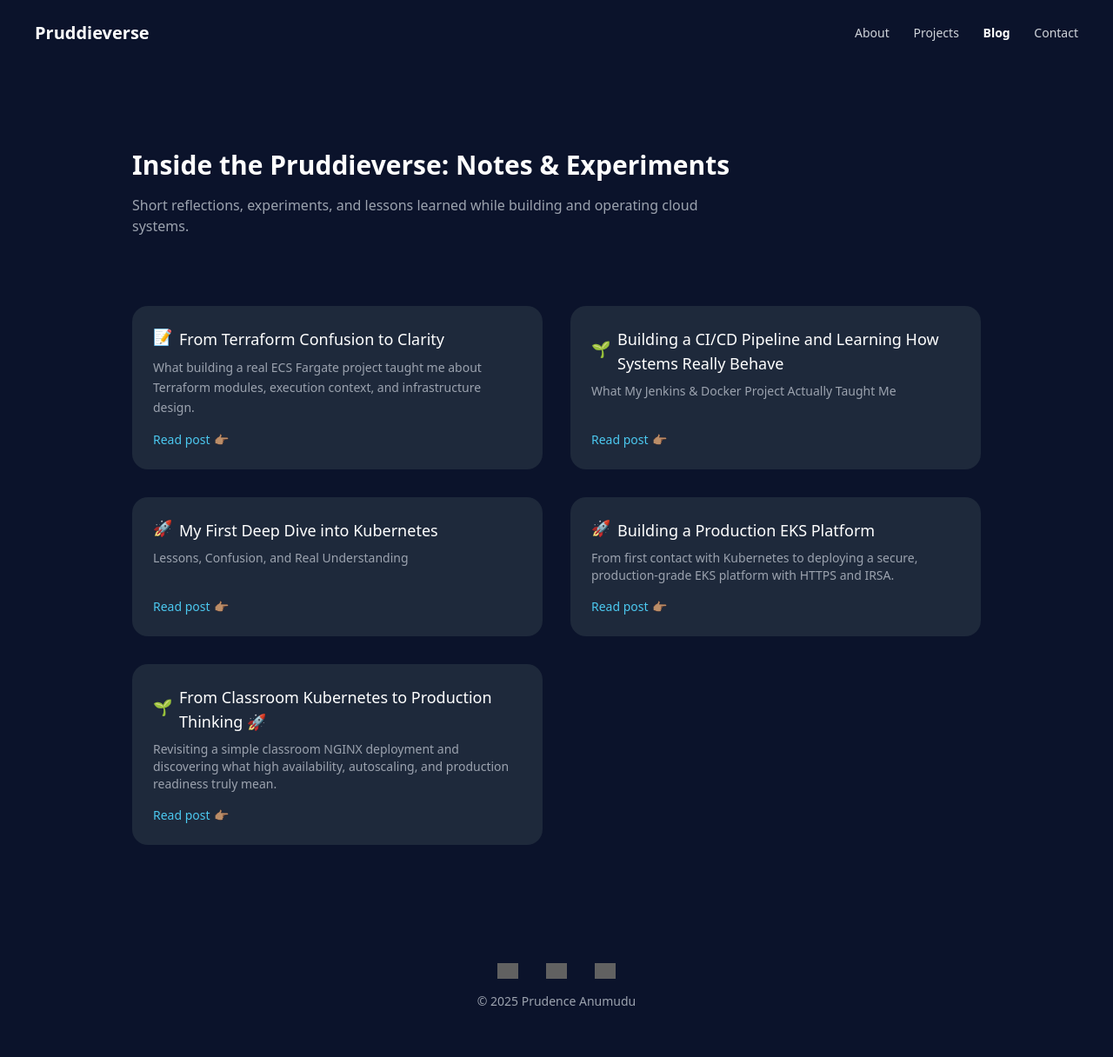
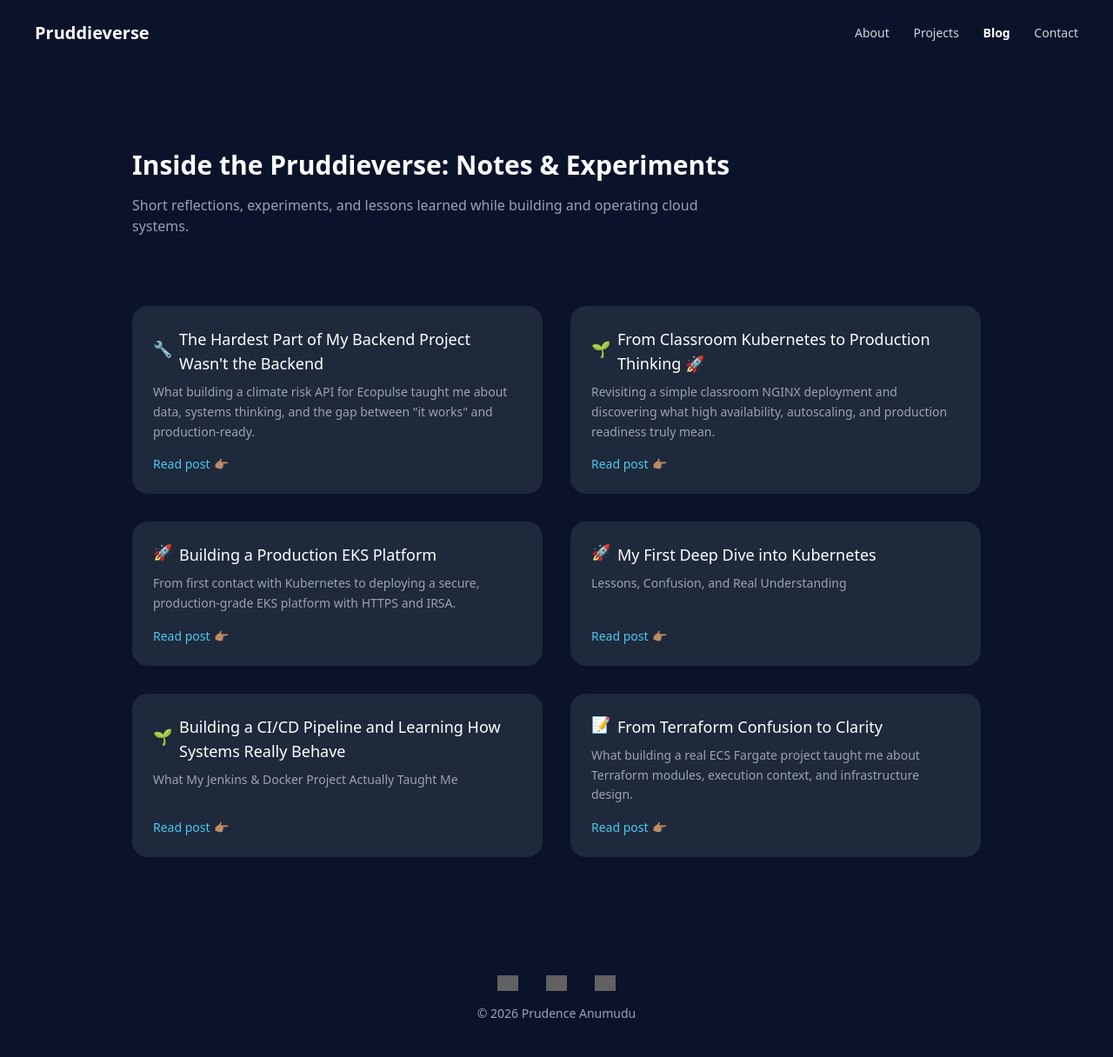
Before and after one commit to Cwendee/Cwendee.github.io, a Jekyll site: the page blog.html, which Jekyll copies as it is, in a window 1280 px wide. Shown: the whole page at 87% size. Built offline with Jekyll 4.4.1, drawn with Linux system fonts in a browser that asks for light colours; nearby versions of some CDN libraries; grey boxes are pictures that could not be loaded.

Commit message:
include the latest blog article and the latest blogg card for viewing

```diff
--- a/blog.html
+++ b/blog.html
@@ -63,103 +63,108 @@
     </p>
   </header>
 
-  <!-- BLOG CARDS -->
+  <!-- BLOG CARDS — latest to oldest -->
   <section class="grid sm:grid-cols-2 gap-8">
 
-    <!-- BLOG POST 1 (unchanged) -->
+    <!-- 1. LATEST — Ecopulse -->
+    <a href="blog/ecopulse-blog.html" class="note-card flex flex-col justify-between">
+      <div>
+        <h2 class="text-lg font-medium text-white mb-2 flex items-center gap-2">
+          <span class="animate-bounce">🔧</span>
+          The Hardest Part of My Backend Project Wasn't the Backend
+        </h2>
+        <p class="text-sm text-gray-400 leading-relaxed">
+          What building a climate risk API for Ecopulse taught me about data, systems thinking,
+          and the gap between "it works" and production-ready.
+        </p>
+      </div>
+      <span class="cta text-glow text-sm mt-4 inline-flex items-center gap-1">
+        Read post <span>👉🏽</span>
+      </span>
+    </a>
+
+    <!-- 2. From Classroom Kubernetes to Production Thinking -->
+    <a href="blog/kubernetes-classroom-to-production.html" class="note-card flex flex-col justify-between">
+      <div>
+        <h2 class="text-lg font-medium text-white mb-2 flex items-center gap-2">
+          <span class="animate-bounce">🌱</span>
+          From Classroom Kubernetes to Production Thinking 🚀
+        </h2>
+        <p class="text-sm text-gray-400 leading-relaxed">
+          Revisiting a simple classroom NGINX deployment and discovering what high availability,
+          autoscaling, and production readiness truly mean.
+        </p>
+      </div>
+      <span class="cta text-glow text-sm mt-4 inline-flex items-center gap-1">
+        Read post <span>👉🏽</span>
+      </span>
+    </a>
+
+    <!-- 3. Building a Production EKS Platform -->
+    <a href="blog/building-a-production-eks-platform.html" class="note-card flex flex-col justify-between">
+      <div>
+        <h2 class="text-lg font-medium text-white mb-2 flex items-center gap-2">
+          <span class="animate-bounce">🚀</span>
+          Building a Production EKS Platform
+        </h2>
+        <p class="text-sm text-gray-400 leading-relaxed">
+          From first contact with Kubernetes to deploying a secure, production-grade EKS platform
+          with HTTPS and IRSA.
+        </p>
+      </div>
+      <span class="cta text-glow text-sm mt-4 inline-flex items-center gap-1">
+        Read post <span>👉🏽</span>
+      </span>
+    </a>
+
+    <!-- 4. My First Deep Dive into Kubernetes -->
+    <a href="blog/kubernetes-deep-dive.html" class="note-card flex flex-col justify-between">
+      <div>
+        <h2 class="text-lg font-medium text-white mb-2 flex items-center gap-2">
+          <span class="animate-bounce">🚀</span>
+          My First Deep Dive into Kubernetes
+        </h2>
+        <p class="text-sm text-gray-400 leading-relaxed">
+          Lessons, Confusion, and Real Understanding
+        </p>
+      </div>
+      <span class="cta text-glow text-sm mt-4 inline-flex items-center gap-1">
+        Read post <span>👉🏽</span>
+      </span>
+    </a>
+
+    <!-- 5. Building a CI/CD Pipeline -->
+    <a href="blog/building-a-ci-cd-pipeline.html" class="note-card flex flex-col justify-between">
+      <div>
+        <h2 class="text-lg font-medium text-white mb-2 flex items-center gap-2">
+          <span class="animate-bounce">🌱</span>
+          Building a CI/CD Pipeline and Learning How Systems Really Behave
+        </h2>
+        <p class="text-sm text-gray-400 leading-relaxed">
+          What My Jenkins & Docker Project Actually Taught Me
+        </p>
+      </div>
+      <span class="cta text-glow text-sm mt-4 inline-flex items-center gap-1">
+        Read post <span>👉🏽</span>
+      </span>
+    </a>
+
+    <!-- 6. OLDEST — From Terraform Confusion to Clarity -->
     <a href="blog/terraform-confusion-to-clarity.html" class="note-card flex flex-col justify-between">
       <div>
         <h2 class="text-lg font-medium text-white mb-2 flex items-center gap-2">
           <span class="animate-bounce">📝</span>
           From Terraform Confusion to Clarity
         </h2>
-
         <p class="text-sm text-gray-400 leading-relaxed">
           What building a real ECS Fargate project taught me about Terraform modules,
           execution context, and infrastructure design.
         </p>
       </div>
-
       <span class="cta text-glow text-sm mt-4 inline-flex items-center gap-1">
         Read post <span>👉🏽</span>
       </span>
     </a>
-
-    <!-- BLOG POST 2 (FIXED) -->
-    <a href="blog/building-a-ci-cd-pipeline.html" class="note-card flex flex-col justify-between">
-      <div>
-        <h2 class="text-lg font-medium text-white mb-2 flex items-center gap-2">
-  <span class="animate-bounce">🌱</span>
-  Building a CI/CD Pipeline and Learning How Systems Really Behave
-</h2>
-
-        <p class="text-sm text-gray-400">
-          What My Jenkins & Docker Project Actually Taught Me
-        </p>
-      </div>
-
-      <span class="cta text-glow text-sm mt-4 inline-flex items-center gap-1">
-        Read post <span>👉🏽</span>
-      </span>
-    </a>
-
-    <!-- BLOG POST 3 (FIXED) -->
-    <a href="blog/kubernetes-deep-dive.html" class="note-card flex flex-col justify-between">
-      <div>
-        <h2 class="text-lg font-medium text-white mb-2 flex items-center gap-2">
-  <span class="animate-bounce">🚀</span>
-  My First Deep Dive into Kubernetes
-</h2>
-
-        <p class="text-sm text-gray-400">
-          Lessons, Confusion, and Real Understanding
-        </p>
-      </div>
-
-      <span class="cta text-glow text-sm mt-4 inline-flex items-center gap-1">
-        Read post <span>👉🏽</span>
-      </span>
-    </a>
-
-    <!-- BLOG POST 4 (FIXED) -->
-    <a href="blog/building-a-production-eks-platform.html" class="note-card flex flex-col justify-between">
-      <div>
-        <h2 class="text-lg font-medium text-white mb-2 flex items-center gap-2">
-  <span class="animate-bounce">🚀</span>
-  Building a Production EKS Platform
-</h2>
-
-        <p class="text-sm text-gray-400">
-          From first contact with Kubernetes to deploying a secure, production-grade EKS platform with HTTPS and IRSA.
-        </p>
-      </div>
-
-      <span class="cta text-glow text-sm mt-4 inline-flex items-center gap-1">
-        Read post <span>👉🏽</span>
-      </span>
-    </a>
-
-    <!-- BLOG POST (KUBERNETES PROGRESSION) -->
-<a href="blog/from-classroom-kubernetes-to-production-thinking.html" class="note-card flex flex-col justify-between">
-  <div>
-    <h2 class="text-lg font-medium text-white mb-2 flex items-center gap-2">
-      <span class="animate-bounce">🌱</span>
-      From Classroom Kubernetes to Production Thinking 🚀
-    </h2>
-
-    <p class="text-sm text-gray-400">
-      Revisiting a simple classroom NGINX deployment and discovering what high availability,
-      autoscaling, and production readiness truly mean.
-    </p>
-  </div>
-
-  <span class="cta text-glow text-sm mt-4 inline-flex items-center gap-1">
-    Read post <span>👉🏽</span>
-  </span>
-</a>
-
-
-
 
   </section>
 
@@ -178,8 +183,12 @@
       <img src="https://cdn.jsdelivr.net/npm/simple-icons@v11/icons/gmail.svg" class="w-6 invert">
     </a>
   </div>
-  <p class="text-sm text-gray-400">© 2025 Prudence Anumudu</p>
+  <p class="text-sm text-gray-400">© <span id="year"></span> Prudence Anumudu</p>
 </footer>
+
+<script>
+  document.getElementById("year").textContent = new Date().getFullYear();
+</script>
 
 </body>
 </html>
```
Also changed, not shown: blog/ecopulse.html (added, +222 -0 lines).
